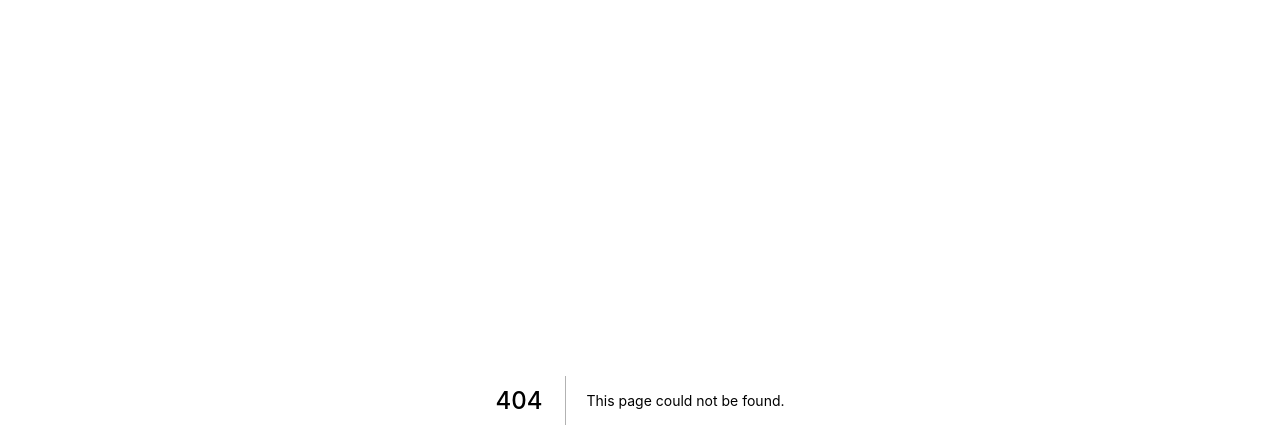
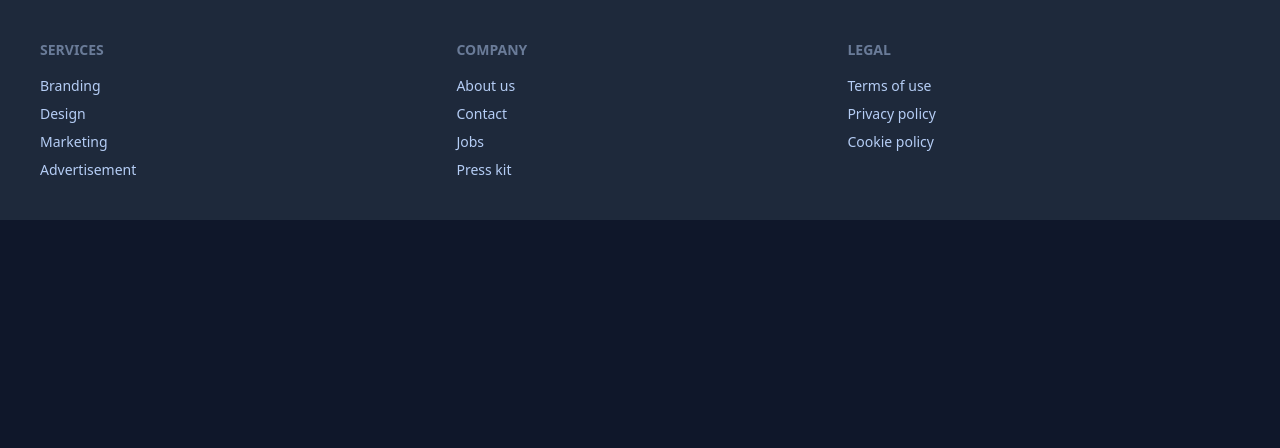
Before and after one commit to ashigirl96/daisy-ui-playground, a Next.js app: page /footer in a window 1280 px wide. Before the commit this address had no page. Shown: the top 448 px of the page. Built offline with nearby package versions, Linux system fonts and the light colour scheme.

Commit message:
impl footer

```diff
--- /dev/null
+++ b/src/pages/footer.tsx
@@ -0,0 +1,30 @@
+import type { NextPage } from 'next'
+
+const Footer: NextPage = () => {
+  return (
+    <footer className="footer p-10 bg-neutral text-neutral-content">
+      <div>
+        <span className="footer-title">Services</span>
+        <a className="link link-hover">Branding</a>
+        <a className="link link-hover">Design</a>
+        <a className="link link-hover">Marketing</a>
+        <a className="link link-hover">Advertisement</a>
+      </div>
+      <div>
+        <span className="footer-title">Company</span>
+        <a className="link link-hover">About us</a>
+        <a className="link link-hover">Contact</a>
+        <a className="link link-hover">Jobs</a>
+        <a className="link link-hover">Press kit</a>
+      </div>
+      <div>
+        <span className="footer-title">Legal</span>
+        <a className="link link-hover">Terms of use</a>
+        <a className="link link-hover">Privacy policy</a>
+        <a className="link link-hover">Cookie policy</a>
+      </div>
+    </footer>
+  )
+}
+
+export default Footer
```
